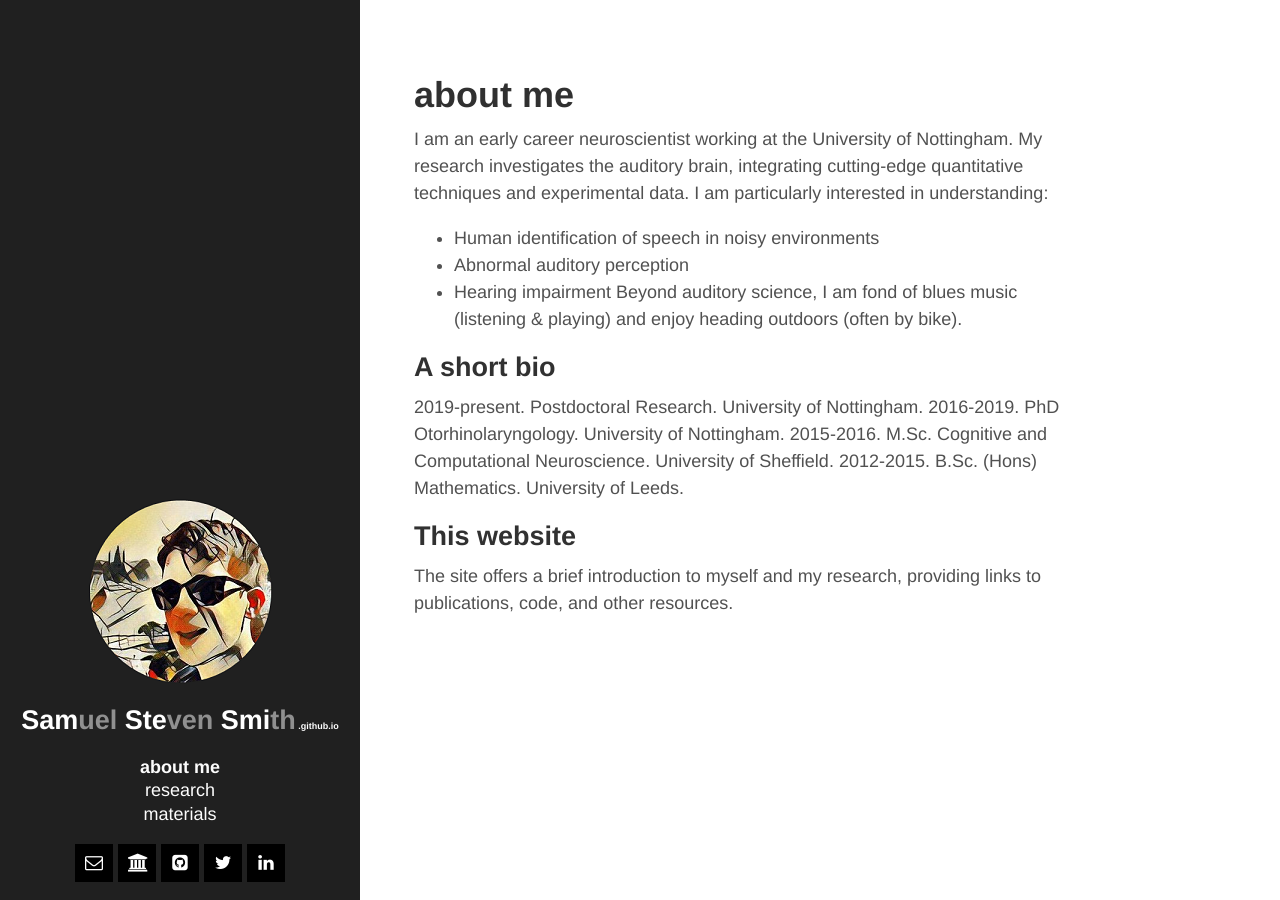
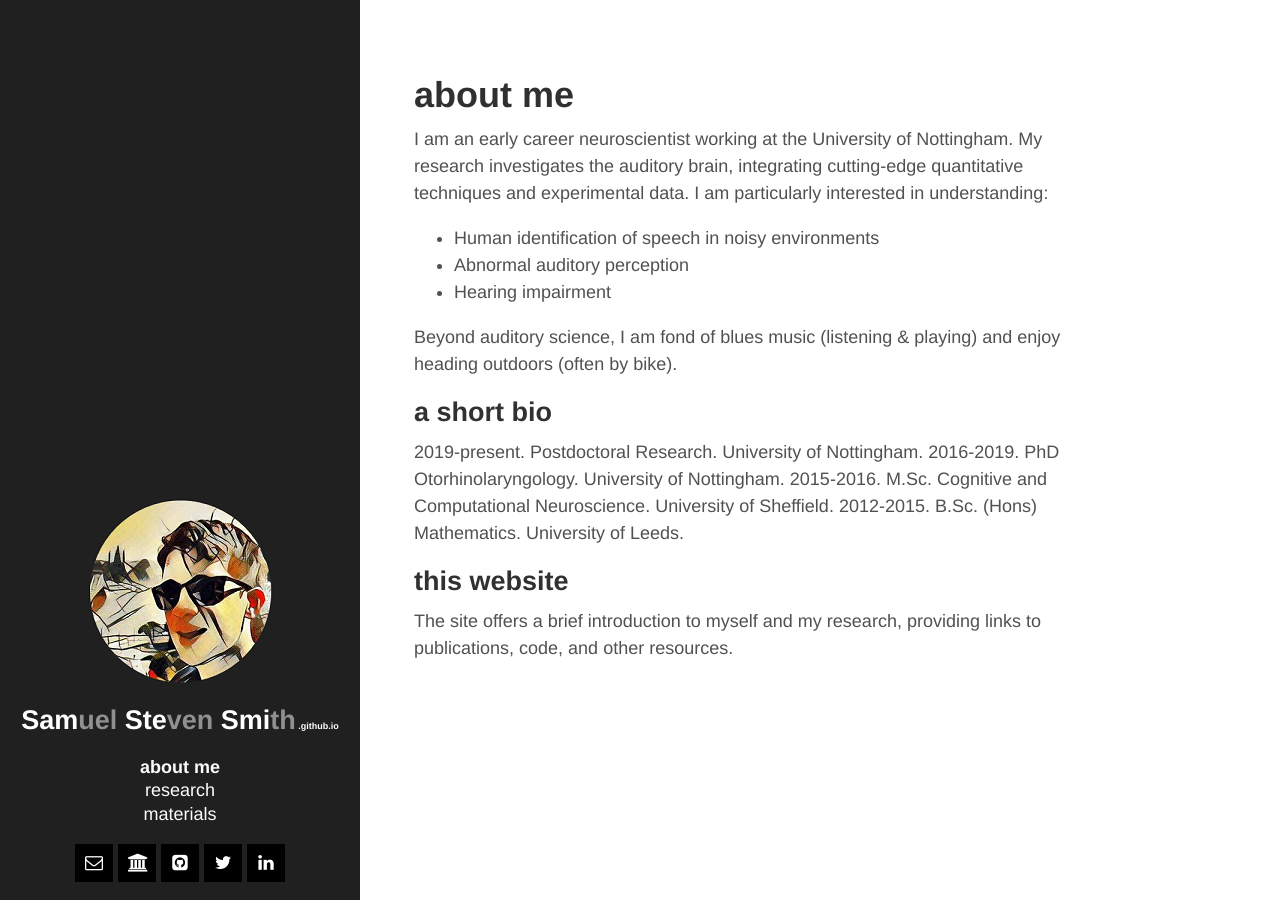
Before and after one commit to samstesmi/samstesmi.github.io, a Jekyll site: the page built from index.md, in a window 1280 px wide. Built offline with Jekyll 4.4.1, drawn with Linux system fonts in a browser that asks for light colours.

```diff
--- a/index.md
+++ b/index.md
@@ -8,13 +8,14 @@ I am an early career neuroscientist working at the University of Nottingham. My
 * Human identification of speech in noisy environments
 * Abnormal auditory perception
 * Hearing impairment
+
 Beyond auditory science, I am fond of blues music (listening & playing) and enjoy heading outdoors (often by bike).
 
-## A short bio
+## a short bio
 2019-present. Postdoctoral Research. University of Nottingham.
 2016-2019. PhD Otorhinolaryngology. University of Nottingham.
 2015-2016. M.Sc. Cognitive and Computational Neuroscience. University of Sheffield.
 2012-2015. B.Sc. (Hons) Mathematics. University of Leeds.
 
-## This website
+## this website
 The site offers a brief introduction to myself and my research, providing links to publications, code, and other resources.
```
